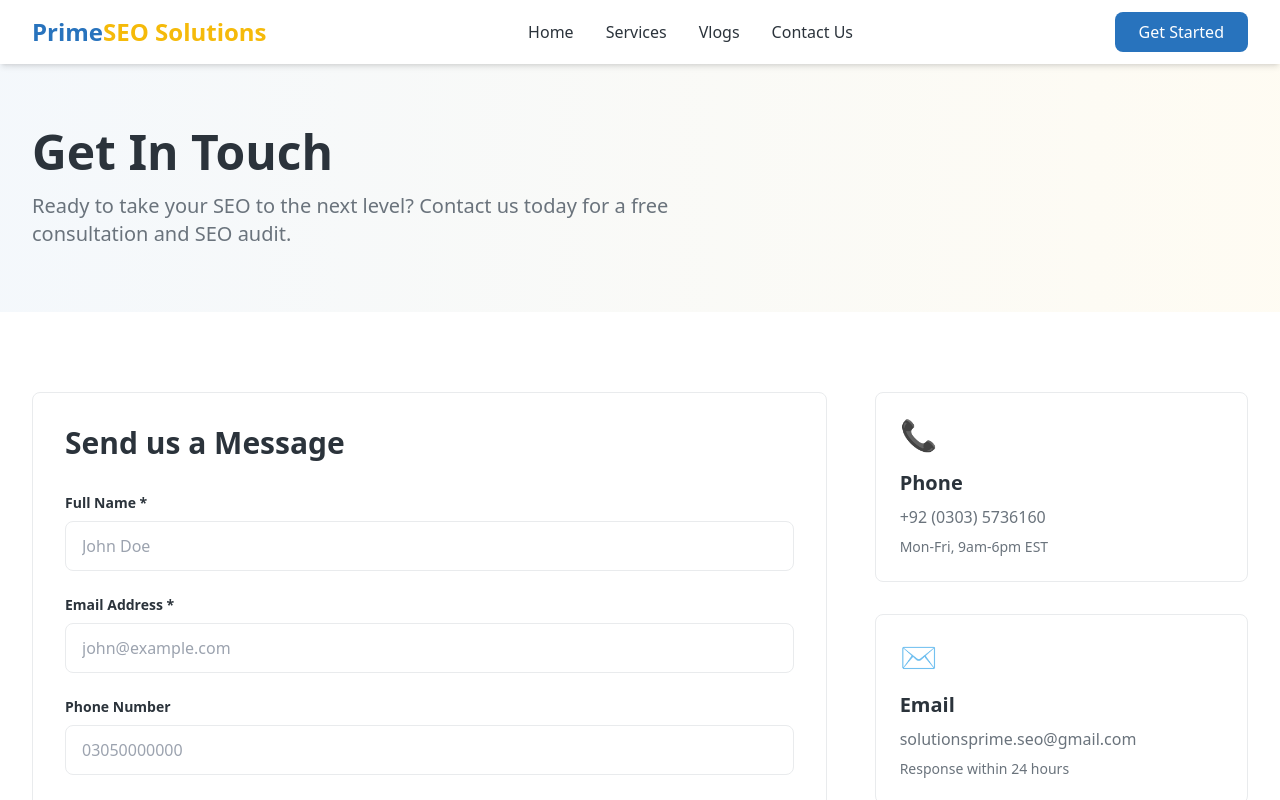
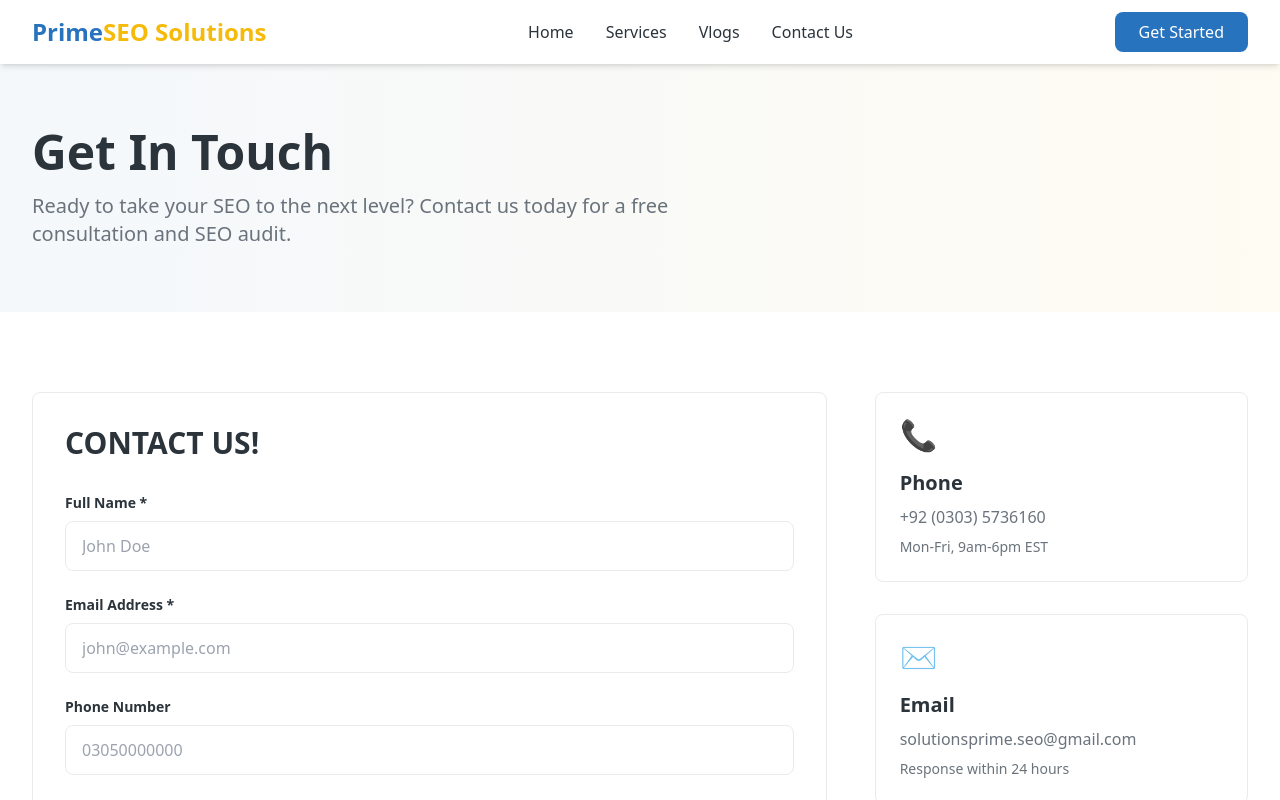
Before and after one commit to wahabdh/primeseo-solution, a Next.js app: page /contact in a window 1280 px wide. Shown: the top 800 px of the page. Built offline with nearby package versions, Linux system fonts and the light colour scheme.

Commit message:
Update page.jsx

```diff
--- a/app/contact/page.jsx
+++ b/app/contact/page.jsx
@@ -93,7 +93,7 @@ export default function Contact() {
             <div className="lg:col-span-2">
               <div className="bg-white border border-border rounded-lg p-8">
                 <h2 className="text-3xl font-bold text-foreground mb-8">
-                  Send us a Message
+                  CONTACT US!
                 </h2>
 
                 {submitted ? (
```
